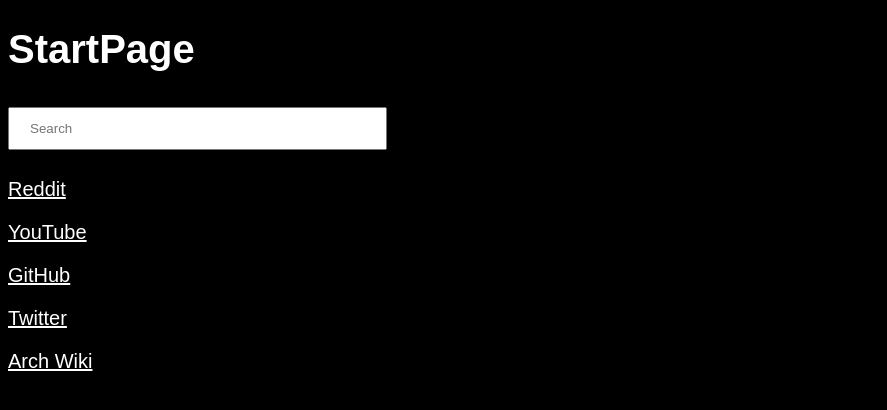
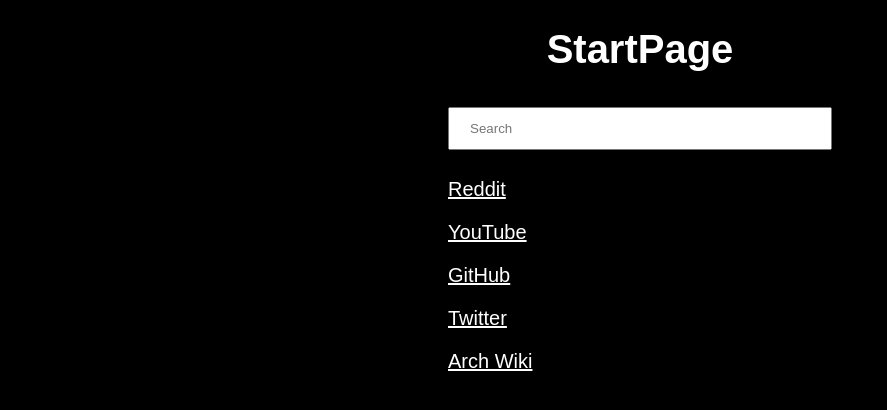
Before and after one commit to Shaddow798/startpage, a Flask app: page / in a window 1280 px wide. Shown: the top 410 px of the page, without its empty margins (0-887 px from the left). Run offline with Flask 2, Linux system fonts and the light colour scheme.

Commit message:
center things

```diff
--- a/static/css/main.css
+++ b/static/css/main.css
@@ -2,13 +2,14 @@
 	background: black;
 	font-family: arial;
 	font-size: 20pt;
-}
-
-#content-div {
 	margin: auto;
 	width: 30%;
 }
+/*
+#content-div {
 
+}
+*/
 p {
 	font-size: 75%;
 }
@@ -20,10 +21,11 @@
 h1 {
 	color: #ffff;
 	font-size: 30pt;
+	text-align: center;
 }
 
 input[type=text] {
-	width: 30%;
+	width: 100%;
 	padding: 12px 20px;
 	margin: 8px 0;
 	box-sizing: border-box;
```
